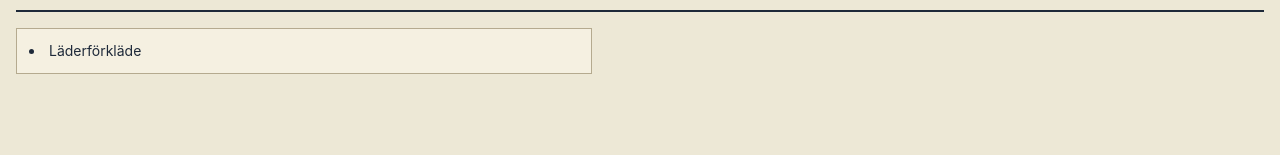
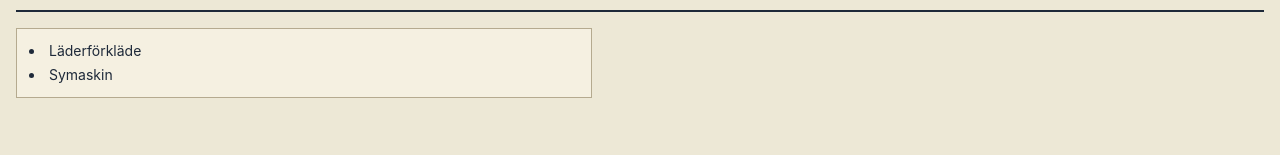
Before and after one commit to karlmovin/karlmovin.github.io, a React (Vite) app: page /wishlist in a window 1280 px wide. Shown: the part 130-285 px from the top of the page. Built offline with nearby package versions, Linux system fonts and the light colour scheme; no server answers.

Commit message:
Update wishlist.ts

```diff
--- a/src/data/wishlist.ts
+++ b/src/data/wishlist.ts
@@ -9,4 +9,7 @@ export const wishlist: WishlistItem[] = [
 	{
 		label: { sv: "Läderförkläde", en: "Leather apron" },
 	},
+ {
+		label: { sv: "Symaskin", en: "Sewing machine" },
+	},
 ];
```
